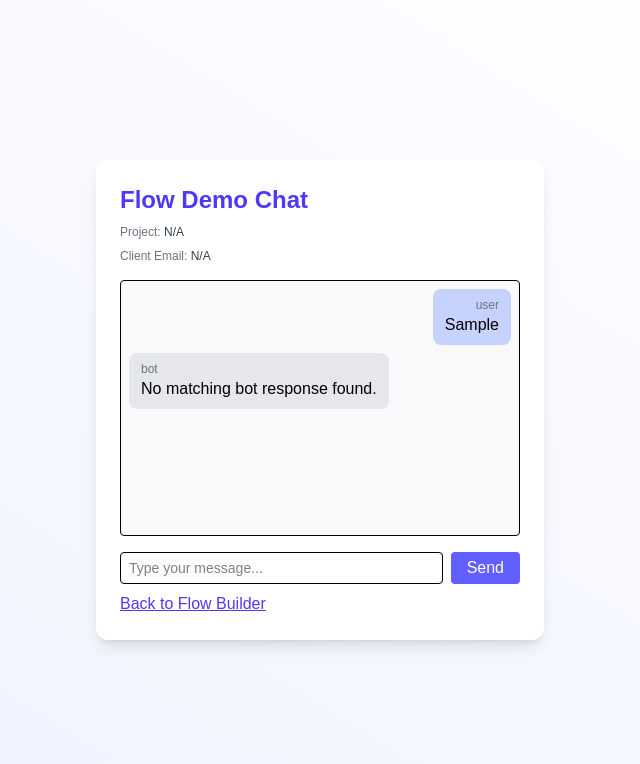
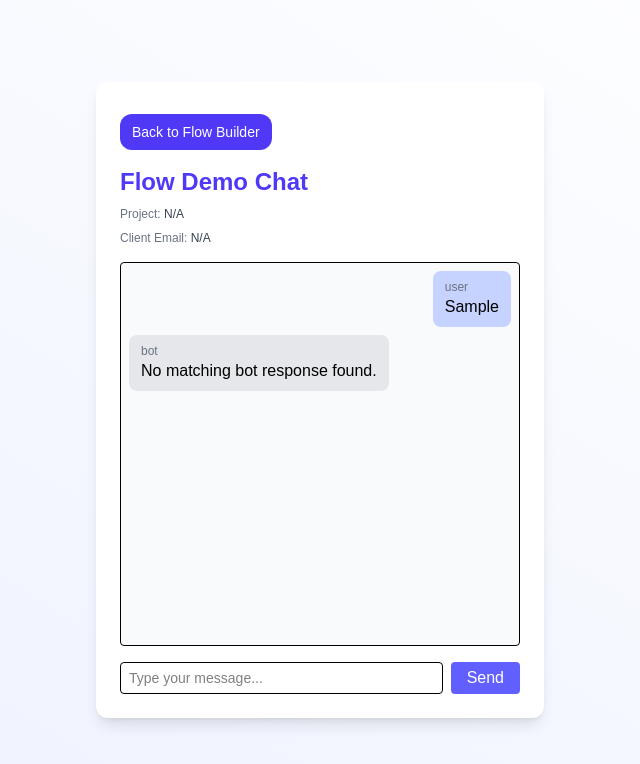
Before and after one commit to Abinash17a/BoTS, a React (Vite) app: page /bots/flow-demo in a window 1280 px wide. Both pictures are taken after typing "Sample" into the empty fields and a click on the button "Send". Shown: the top 764 px of the page, without its empty margins (320-960 px from the left). Built offline with nearby package versions, Linux system fonts and the light colour scheme.

Commit message:
demo page improvised

```diff
--- a/src/index.css
+++ b/src/index.css
@@ -17,3 +17,14 @@ html, body, #root { /* Assuming #root is your main app div */
   margin: 0;
   padding: 0;
 }
+
+@layer utilities {
+  .scrollbar-hide {
+    -ms-overflow-style: none; /* IE and Edge */
+    scrollbar-width: none; /* Firefox */
+  }
+
+  .scrollbar-hide::-webkit-scrollbar {
+    display: none; /* Chrome, Safari and Opera */
+  }
+}
--- a/src/pages/bots/FlowDemo.tsx
+++ b/src/pages/bots/FlowDemo.tsx
@@ -32,6 +32,7 @@ export default function FlowDemo() {
   const [allNodes, setAllNodes] = useState<FlowNode[]>([]);
   const [allEdges, setAllEdges] = useState<FlowEdge[]>([]);
   const navigate = useNavigate();
+  const bottomRef = React.useRef<HTMLDivElement | null>(null);
 
   // Store nodes and edges for lookup, but do not pre-populate chat
   useEffect(() => {
@@ -52,23 +53,31 @@ export default function FlowDemo() {
   }, []);
 
 
+  useEffect(() => {
+    bottomRef.current?.scrollIntoView({ behavior: 'smooth' });
+  }, [chat]);
+
+
+
   return (
     <div className="flex flex-col items-center justify-center min-h-screen bg-gradient-to-tr from-indigo-50 to-white">
       <div className="w-full max-w-md bg-white rounded-xl shadow-lg p-6">
+        <button className="mt-2 text-white py-2 px-3 rounded-xl bg-indigo-600 hover:bg-indigo-900 mb-4 text-sm" onClick={() => navigate('/bots')}>Back to Flow Builder</button>
         <h2 className="text-2xl font-bold mb-2 text-indigo-600">Flow Demo Chat</h2>
         <div className="mb-2 text-xs text-gray-500">Project: <span className="text-gray-700">{projectName || 'N/A'}</span></div>
         <div className="mb-4 text-xs text-gray-500">Client Email: <span className="text-gray-700">{clientEmail || 'N/A'}</span></div>
 
-        <div className="h-64 overflow-y-auto border rounded p-2 mb-4 bg-gray-50">
+        <div className="h-96 max-h-96 overflow-y-auto scrollbar-hide border rounded p-2 mb-4 bg-gray-50">
           {chat.length === 0 && <div className="text-gray-400">No conversation found.</div>}
           {chat.map((node, idx) => (
             <div key={idx} className={`mb-2 flex ${node.sender === 'user' ? 'justify-end' : 'justify-start'}`}>
-              <div className={`px-3 py-2 rounded-lg max-w-xs ${node.sender === 'user' ? 'bg-indigo-200 text-right' : 'bg-gray-200 text-left'}`}>
+              <div className={`px-3 py-2 rounded-lg max-w-xs ${node.sender === 'user' ? 'bg-indigo-200 text-left' : 'bg-gray-200 text-left'}`}>
                 <span className="block text-xs text-gray-500">{node.sender}</span>
                 <span>{node.message}</span>
               </div>
             </div>
           ))}
+          <div ref={bottomRef} />
         </div>
         <form className="flex gap-2 mt-2" onSubmit={e => {
           e.preventDefault();
@@ -108,7 +117,6 @@ export default function FlowDemo() {
             className="bg-indigo-500 text-white px-4 py-1 rounded hover:bg-indigo-600 transition"
           >Send</button>
         </form>
-        <button className="mt-2 text-indigo-600 underline" onClick={() => navigate('/bots')}>Back to Flow Builder</button>
       </div>
     </div>
   );
```
